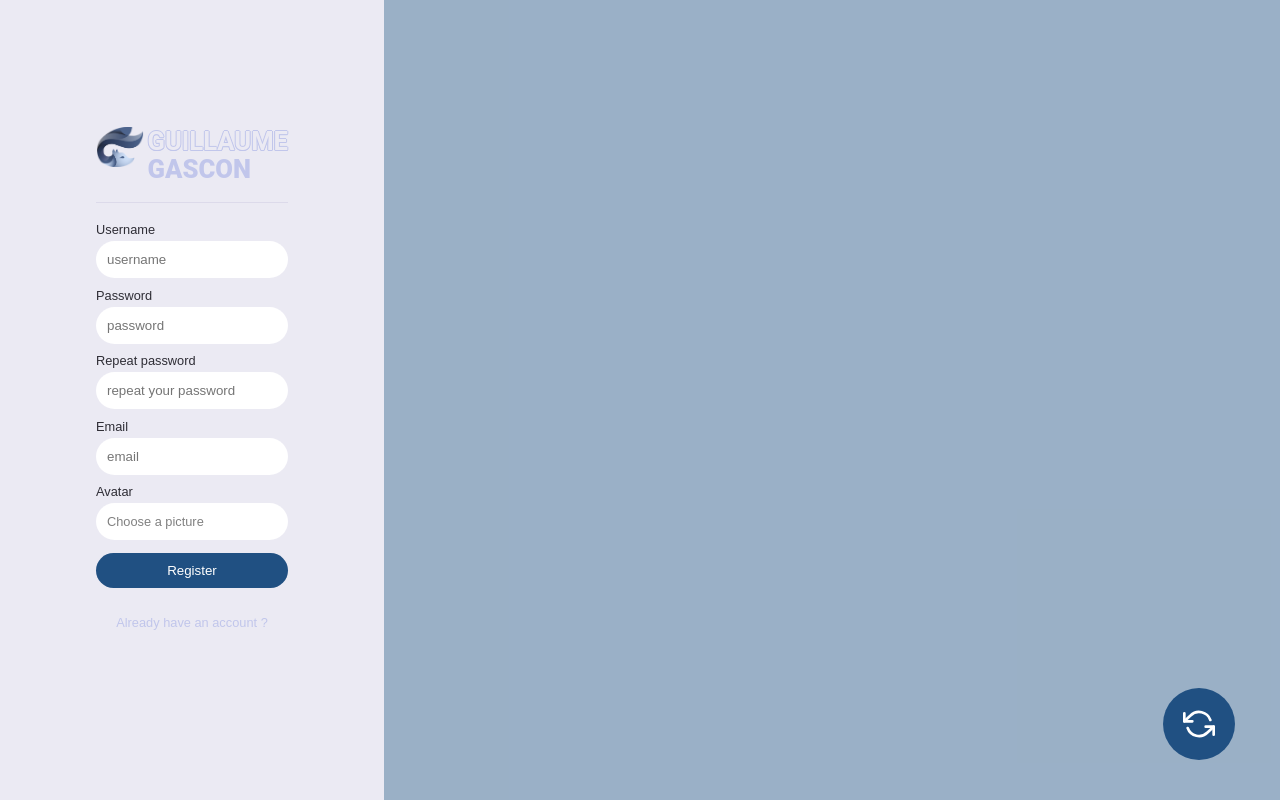
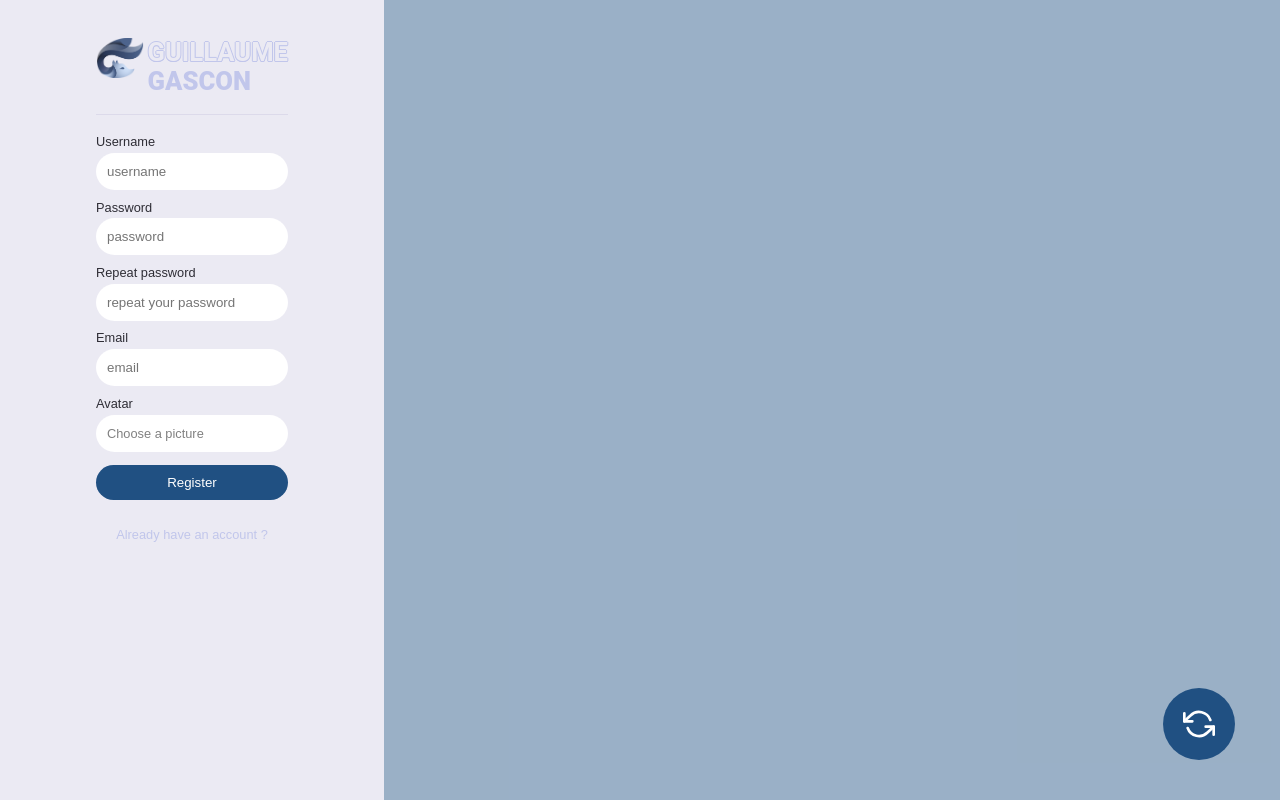
Before and after one commit to GuillaumeGascon/portfolio, a React (Create React App) app: page /api/secret/register in a window 1280 px wide. Built offline with nearby package versions, Linux system fonts and the light colour scheme; no server answers.

Commit message:
Adding Croppie & Modification of Register Form
Adding new dependencies and modify some function on register form files et services

```diff
--- a/package.json
+++ b/package.json
@@ -8,6 +8,7 @@
     "@testing-library/user-event": "^7.1.2",
     "axios": "^0.19.2",
     "bcryptjs": "^2.4.3",
+    "croppie": "^2.6.4",
     "fs": "^0.0.1-security",
     "react": "^16.13.1",
     "react-dom": "^16.13.1",
--- a/src/App.css
+++ b/src/App.css
@@ -109,7 +109,7 @@ button {
   margin-top: 50%;
 }
 #formStyle .regTitle {
-  margin-top: 33%;
+  margin-top: 10%;
 }
 #formStyle #title {
   display: flex;
--- a/src/App.scss
+++ b/src/App.scss
@@ -130,7 +130,7 @@
         }
 
         .regTitle{
-            margin-top: 33%;
+            margin-top: 10%;
         }
 
         #title{
@@ -225,7 +225,7 @@
             }
 
             input[type=file]{
-                display: none;
+               display: none;
             }
 
             button{
--- a/src/components/RegisterForm.js
+++ b/src/components/RegisterForm.js
@@ -161,7 +161,7 @@ class RegisterForm extends Component {
                         password: password,
                         email: emailHash,
                         avatar: this.state.avatar,
-
+                        banner: 'http://localhost:4200/images/banner/default.jpg',
                       });
 
                     })
@@ -205,16 +205,15 @@ class RegisterForm extends Component {
 
     const session = this.readCookie('session');
 
-        this.setState({session: session}, () =>{
+    this.setState({session: session}, () =>{
 
-            if(this.state.session === true){
+        if(this.state.session === true){
 
-                window.location = 'http://localhost:3000/';
+            window.location = 'http://localhost:3000/';
 
-            }
+        }
 
-        })
-
+    })
   }
 
   render() {
@@ -323,9 +322,10 @@ class RegisterForm extends Component {
                 })}
           />
           <label>Avatar&nbsp;<IoMdCheckmarkCircleOutline id='checkAvatar' style={{display: 'none', color: 'green'}}/></label>
-          <label htmlFor="file" className="labelFile" id='label-file'>{this.state.file}</label>
+          <label htmlFor="file" className="labelFile" id='labelFile'>{this.state.file}</label>
           <input
                 id='file'
+                className='croppieBind'
                 type="file"
                 name="avatar"
                 onChange={() => {
@@ -335,6 +335,8 @@ class RegisterForm extends Component {
                   const formData = new FormData();
 
                   const file = files[0]
+
+                  console.log(file);
 
                   formData.append('files[]', file)
 
@@ -346,7 +348,7 @@ class RegisterForm extends Component {
 
                       this.setState({formData: formData}, () => {
 
-                        document.getElementById('label-file').style.border = '1px solid green';
+                        document.getElementById('labelFile').style.border = '1px solid green';
                         document.getElementById('checkAvatar').style.display = 'block';
 
                       })
@@ -357,7 +359,7 @@ class RegisterForm extends Component {
 
                     }else{
 
-                      document.getElementById('label-file').style.border = '1px solid red';
+                      document.getElementById('labelFile').style.border = '1px solid red';
                       document.getElementById('checkAvatar').style.display = 'none';
 
                     }
--- a/src/services/RegServices.js
+++ b/src/services/RegServices.js
@@ -8,6 +8,7 @@ class RegService{
             Password: data.password,
             Email: data.email,
             Avatar: data.avatar,
+            Banner: data.banner,
         })
         .then(function (response) {
             console.log(response);
```
Also changed, not shown: 2 other files (tests, documents, lock files or other folders).
